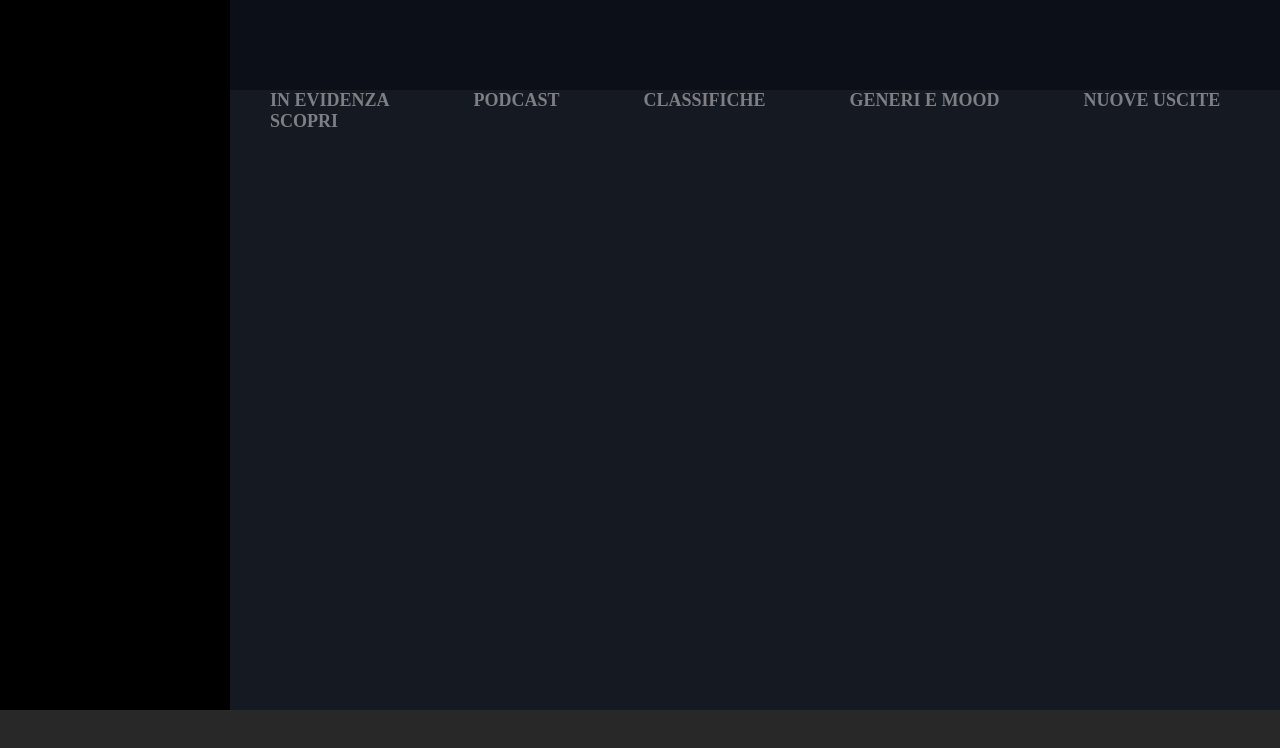
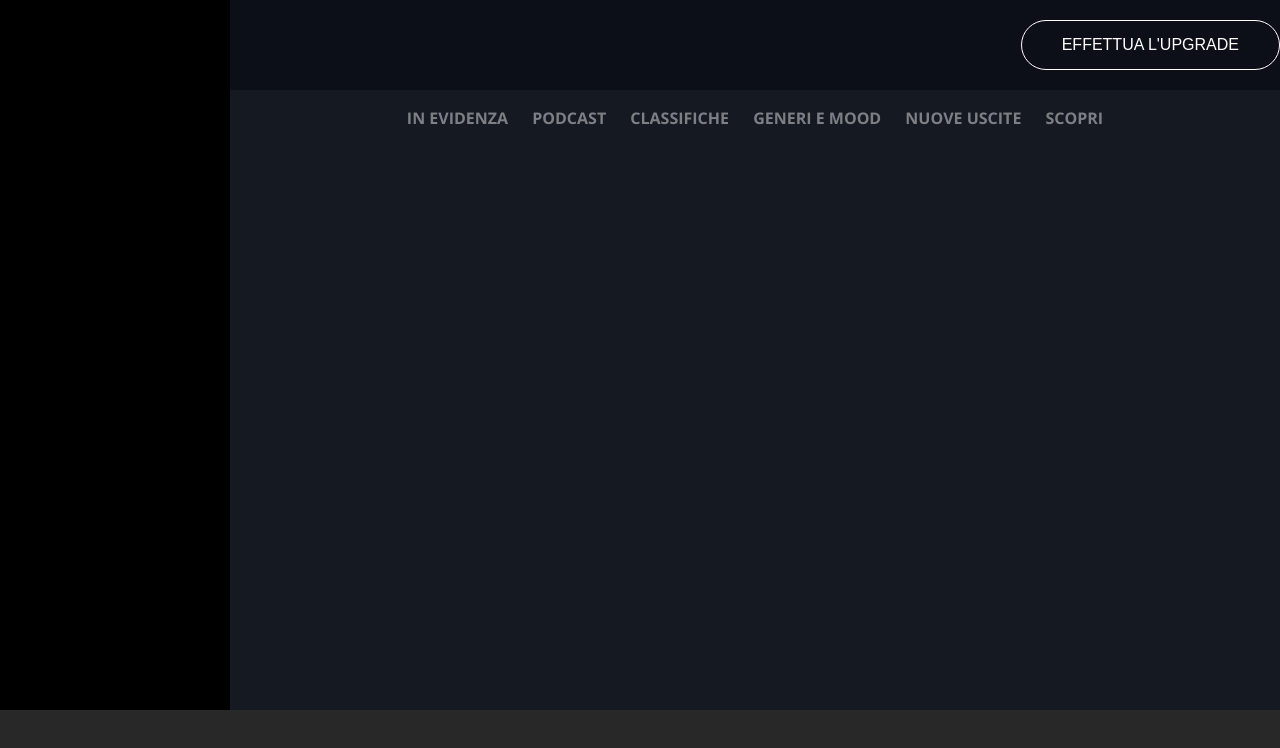
Before and after one commit to urlastway/html-css-spotifyweb, a plain HTML site: page index.html in a window 1280 px wide. Drawn offline with nearby package versions, Linux system fonts and the light colour scheme.

Commit message:
modifica 1

```diff
--- a/css/style.css
+++ b/css/style.css
@@ -5,7 +5,7 @@
 }
 
 body{
-    background-color: #fff;
+    font-family: 'Open Sans', sans-serif;
 }
 
 .content {
@@ -14,6 +14,34 @@ body{
     display: flex;
 }
 
+.btn{
+    outline: none;
+    cursor: pointer;
+    text-align: center;
+    text-decoration: none;
+    padding: 15px 40px;
+    border-radius: 25px;
+}
+
+.right__header__btn{
+    border: solid 1px #fff;
+    background: none;
+    color: #fff;
+    font-size: 16px;
+    text-transform: uppercase;
+}
+
+.right__header__btn:hover{
+    border: solid 1px rgb(180, 180, 180);
+    color: rgb(180, 180, 180);
+    transition: 0.5s;
+}
+.button__right__header{
+    width: 100%;
+    display: flex;
+    align-items: center;
+    justify-content: flex-end;
+}
 /*-----------------------------------------------------*/
 
 /*Left*/
@@ -28,6 +56,8 @@ body{
 
 /*Right*/
 
+
+
 .right__display{
     background-color: #141922;
 }
@@ -36,16 +66,30 @@ body{
     width: 100%;
     height: 90px;
     background-color: #080b129f;
+    display: flex;
 }
-
+.main__right{
+    width: 100%;
+}
 .nav__right ul li a{
-    font-size: 18px;
+    font-size: 16px;
     font-weight: 700;
     text-decoration: none;
     color: #7d7f84;
     text-transform: uppercase;
-    margin: 40px;
+    margin: 0 10px;
     text-align: center;
+    line-height: 56px;
+}
+.nav__right ul li a{
+    padding-bottom: 6px;
+    border-bottom: 2px solid #adff2f;
+    border: hidden;
+}
+
+.nav__right ul li a:hover{
+    border-bottom: 2px solid #adff2f;
+    transition: 0.5s;
 }
 
 .nav__right ul li{
@@ -53,12 +97,10 @@ body{
 }
 
 .nav__right ul{
-    list-style-type: none;
+    text-align: center;
+    list-style: none;
 }
 
-.nav__right{
-    width: 100%;
-}
 /*F.Right*/
 
 /*-----------------------------------------------------*/
--- a/index.html
+++ b/index.html
@@ -8,6 +8,9 @@
     <link href="css/media.css" rel="stylesheet" type="text/css">
     <link href="css/12bool.css" rel="stylesheet" type="text/css">
     <title>Spotify</title>
+    <link rel="preconnect" href="https://fonts.googleapis.com">
+<link rel="preconnect" href="https://fonts.gstatic.com" crossorigin>
+<link href="https://fonts.googleapis.com/css2?family=Open+Sans:ital,wght@0,400;0,500;0,600;0,700;0,800;1,300;1,400;1,500;1,600;1,700;1,800&display=swap" rel="stylesheet">
 </head>
 <body>
     <div class="content">
@@ -20,7 +23,9 @@
         <!--Right-display-->
         <section class="right__display">
             <header class="header__right">
-
+                <div class="button__right__header">
+                    <button class="btn right__header__btn">effettua l'upgrade</button>
+                </div>
             </header>
             <main class="main__right">
                 <div class="nav__right">
```
